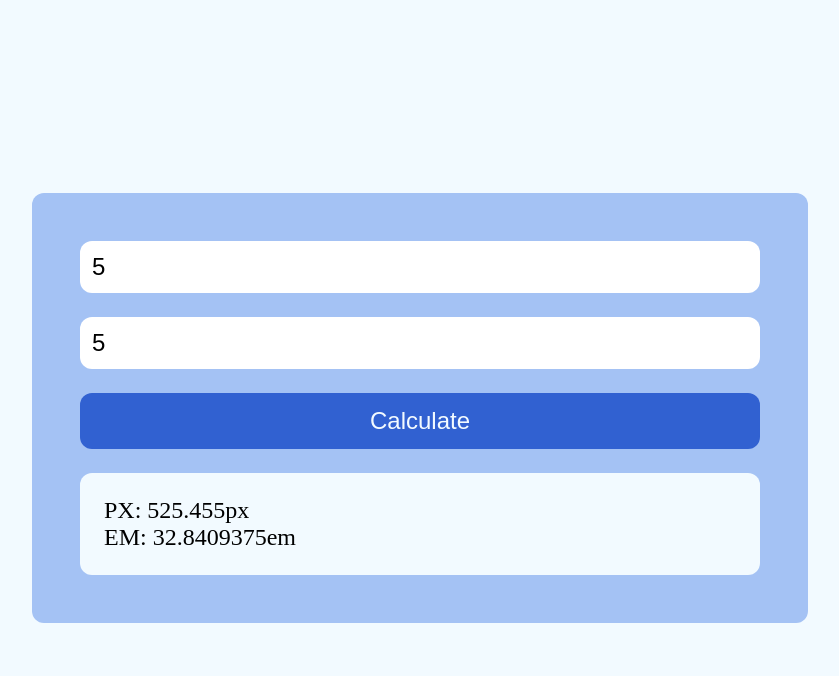
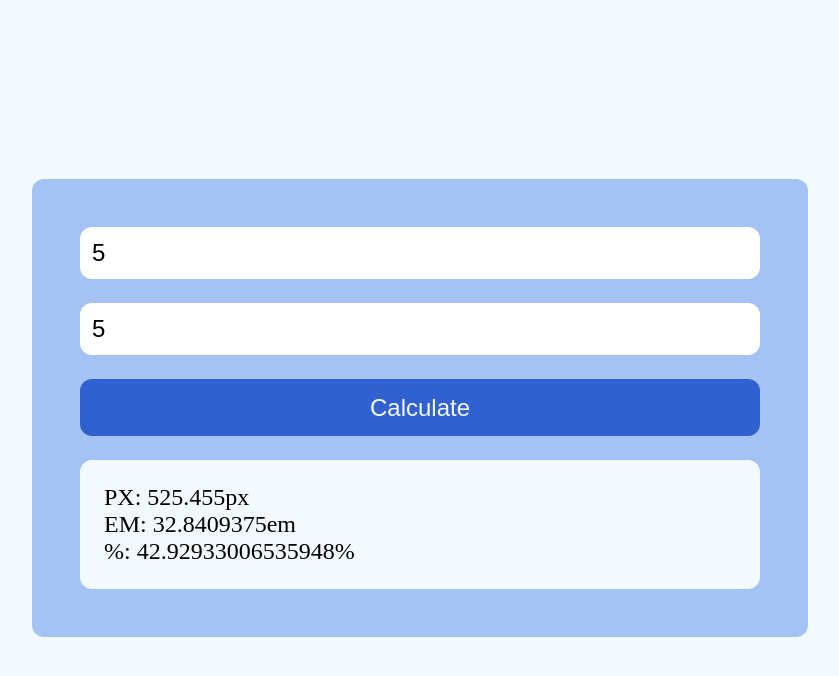
Before and after one commit to MTulaimat/layout-grid-calculator, a plain HTML site: page index.html in a window 1280 px wide. Both pictures are taken after typing "5", "5" into the empty fields and a click on the button "Calculate". Shown: the whole page, without its empty margins (228-1067 px from the left). Drawn offline with nearby package versions, Linux system fonts and the light colour scheme; a small style sheet from the web is missing.

Commit message:
add percentage

```diff
--- a/index.html
+++ b/index.html
@@ -19,19 +19,22 @@
         <button>Calculate</button>
 
         <div class="result-container">
-            <p>PX: <span id="result-p"></p>
+            <p>PX: <span id="result-px"></p>
             <p>EM: <span id="result-em"></p>
+            <p>%: <span id="result-p"></p>
         </div>
     </div>
 
     <script>
         const COL_WIDTH = 4.25;
         const GAP_WIDTH = 2.3181875;
+        const FULL_WIDTH = 1224;
 
         var colsInput = $("input#cols");
         var gapsInput = $("input#gaps");
-        var resultPx = $("span#result-p");
+        var resultPx = $("span#result-px");
         var resultEM = $("span#result-em");
+        var resultP = $("span#result-p");
 
         $("button").click(function () {
 
@@ -40,9 +43,12 @@
             var gapsNum = parseFloat(gapsInput.val());
 
             var ems = (COL_WIDTH * colsNum) + (GAP_WIDTH * gapsNum);
+            var pxs = ems * 16;
+            var p = pxs / FULL_WIDTH * 100;
 
             resultEM.text(ems + "em");
-            resultPx.text((ems * 16) + "px");
+            resultPx.text(pxs + "px");
+            resultP.text(p + "%");
         });
 
         resultPx.click(function () {
@@ -52,6 +58,10 @@
         resultEM.click(function () {
             navigator.clipboard.writeText(resultEM.text());
         });
+
+        resultP.click(function () {
+            navigator.clipboard.writeText(resultP.text());
+        });
     </script>
 </body>
 </html>
```
